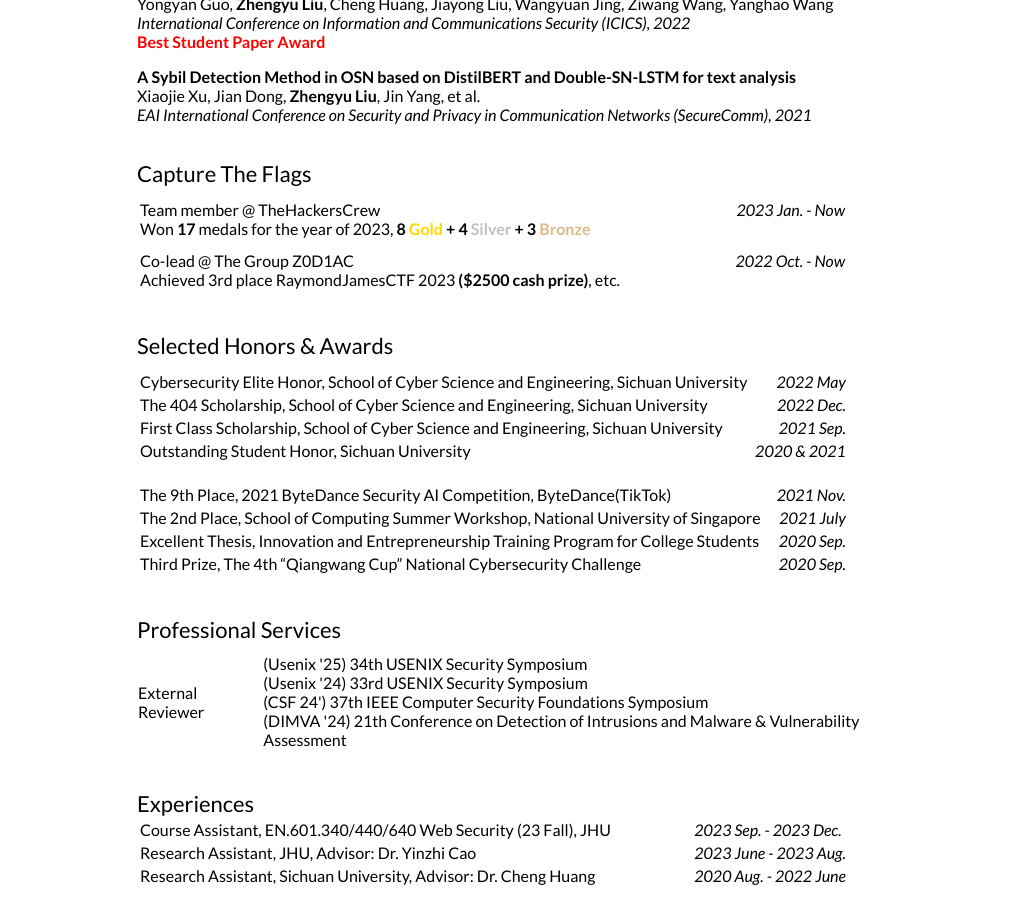
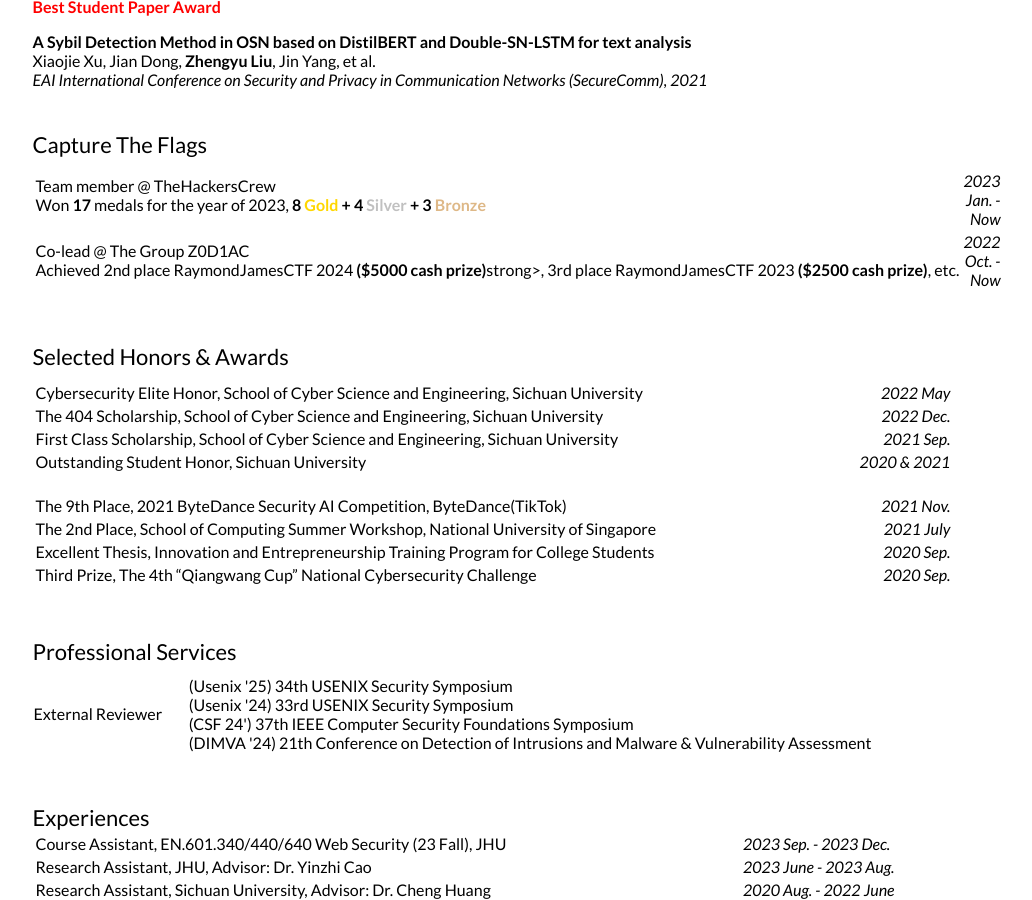
Before and after one commit to jackfromeast/jackfromeast.github.io, a Jekyll site: the page built from _posts/2024-09-23-FollowMyFlow.md, in a window 1280 px wide and 900 px high, scrolled down 923 px. Shown: the whole window, without its empty margins (123-1155 px from the left). Built offline with Jekyll 4.4.1, drawn with Linux system fonts in a browser that asks for light colours.

Commit message:
Add the result of RJCTF 2024

```diff
--- a/_layouts/default.html
+++ b/_layouts/default.html
@@ -144,7 +144,7 @@
                 <tr>
                   <td style="white-space: nowrap;">Co-lead @ The Group Z0D1AC
                     <br>
-                    <span style="font-weight:normal;">Achieved 3rd place RaymondJamesCTF 2023 <strong>($2500 cash prize)</strong>, etc.</span>
+                    <span style="font-weight:normal;">Achieved 2nd place RaymondJamesCTF 2024 <strong>($5000 cash prize)</strong>strong>, 3rd place RaymondJamesCTF 2023 <strong>($2500 cash prize)</strong>, etc.</span>
                   </td>
                   <td style="text-align:right; padding-right:50px; vertical-align:top;"><em>2022 Oct. - Now</em></td>
                 </tr>
```
